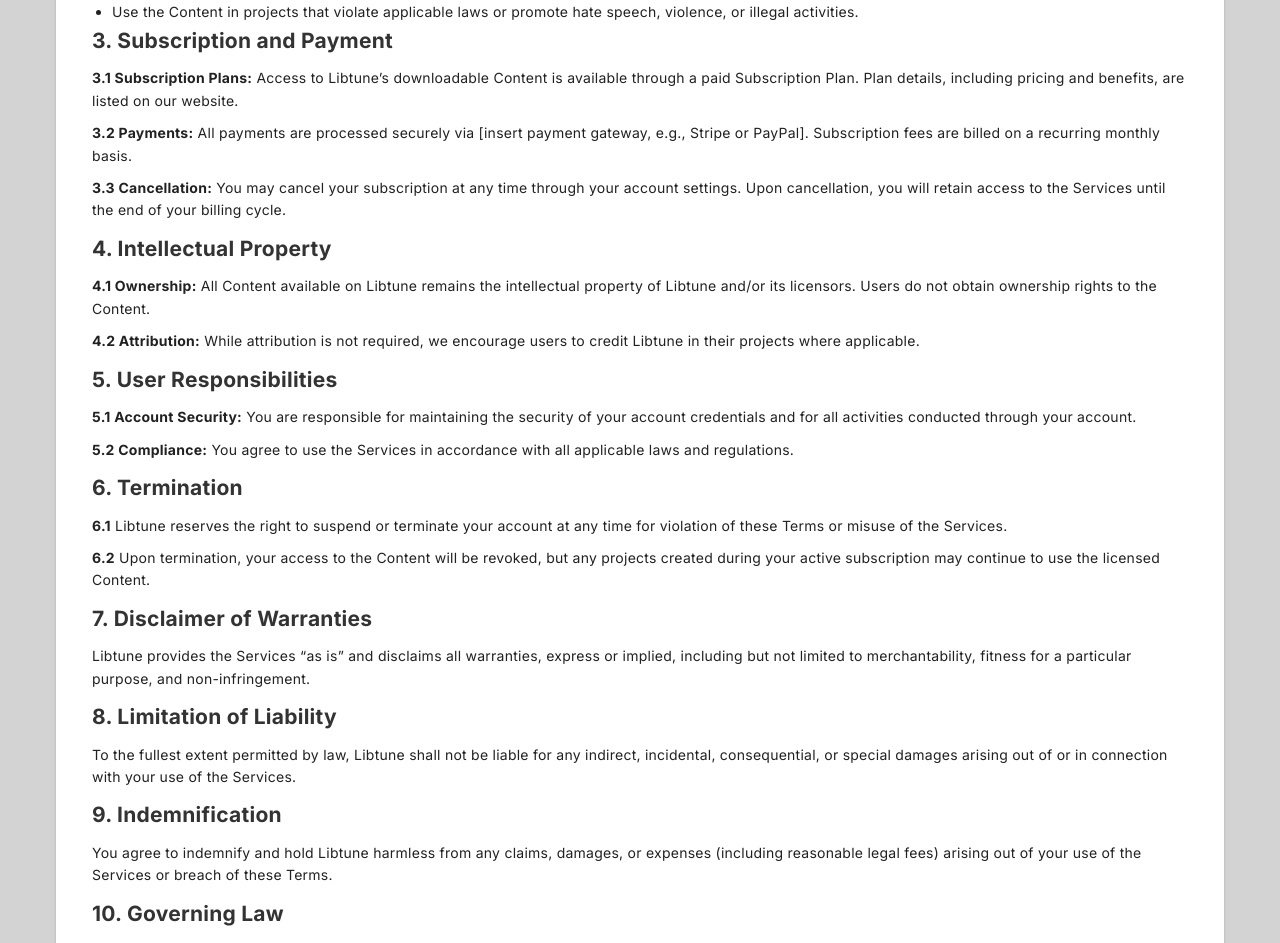
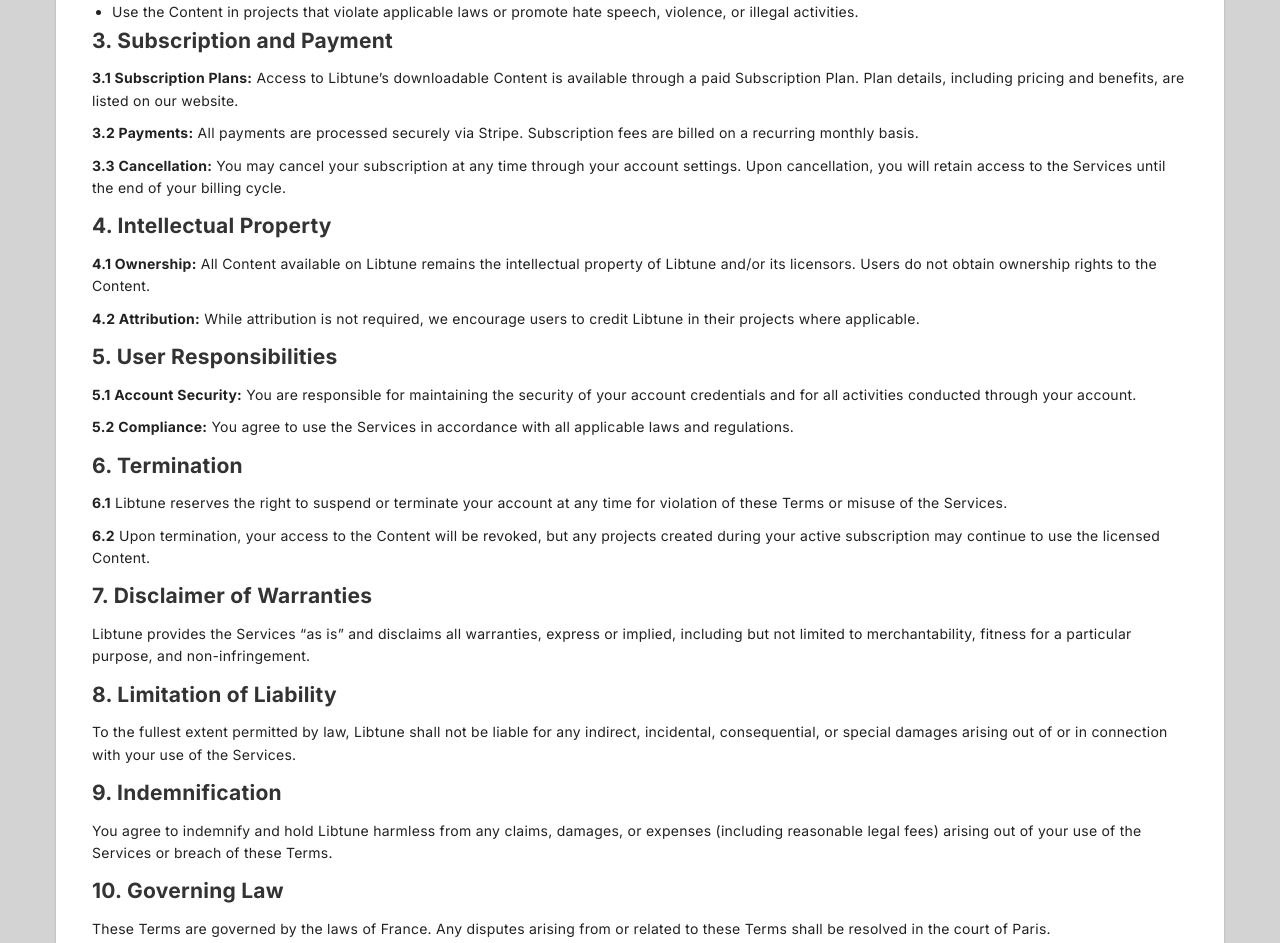
Before and after one commit to angejr/libtune-frontend, a Nuxt app: page /Terms in a window 1280 px wide. Shown: the part 700-1643 px from the top of the page. Built offline with nearby package versions, Linux system fonts and the light colour scheme.

Commit message:
Fixed Terms typo

```diff
--- a/pages/Terms.vue
+++ b/pages/Terms.vue
@@ -94,7 +94,7 @@
             </p>
             <p>
               <strong>3.2 Payments:</strong> All payments are processed securely
-              via [insert payment gateway, e.g., Stripe or PayPal]. Subscription
+              via Stripe. Subscription
               fees are billed on a recurring monthly basis.
             </p>
             <p>
@@ -170,8 +170,7 @@
             <h3 v-else>10. Governing Law</h3>
             <p>
               These Terms are governed by the laws of France. Any disputes arising
-              from or related to these Terms shall be resolved in the courts of
-              [insert specific jurisdiction in France, e.g., Paris].
+              from or related to these Terms shall be resolved in the court of Paris.
             </p>
 
             <h2 v-if="!displayStore.isMobile">11. Changes to the Terms</h2>
```
